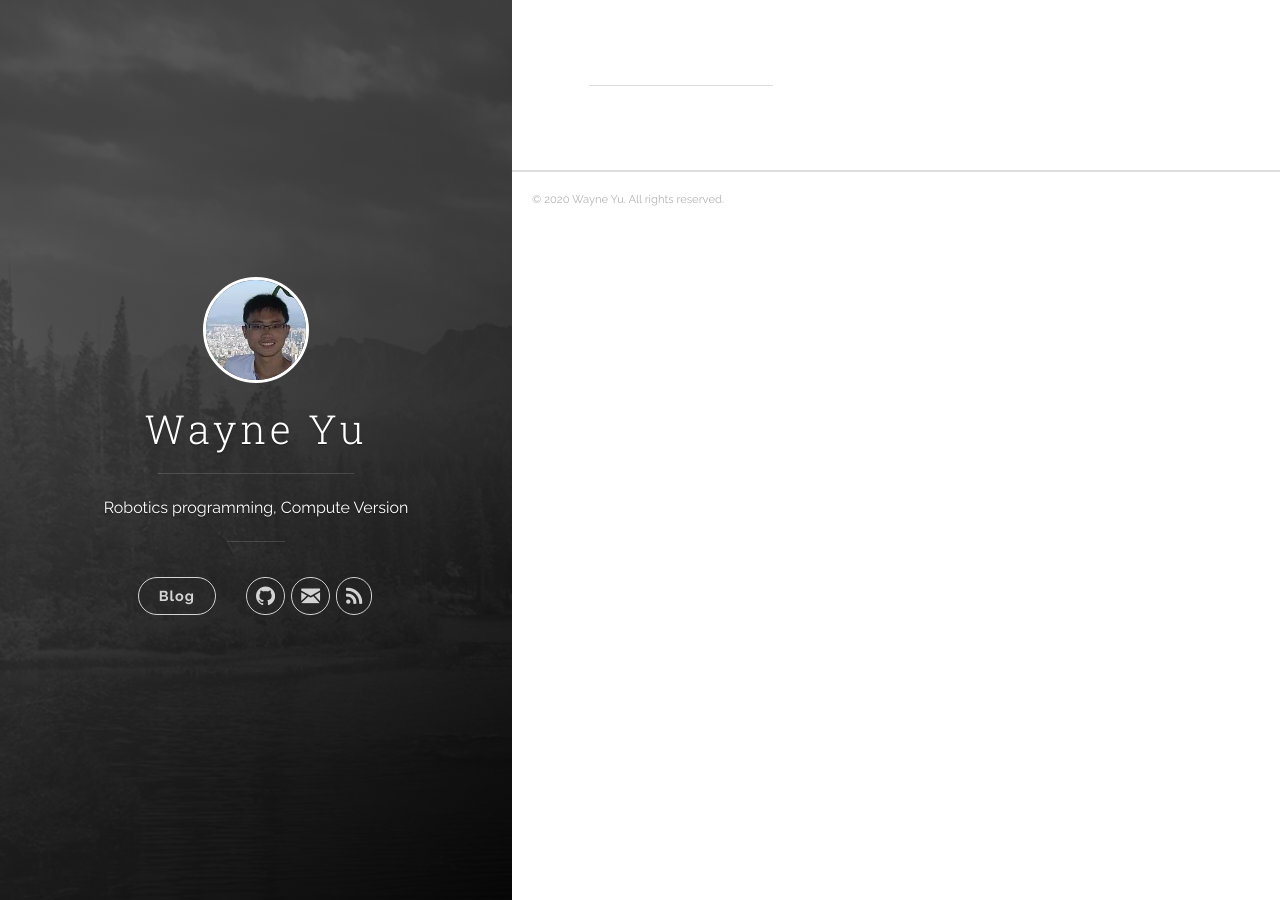
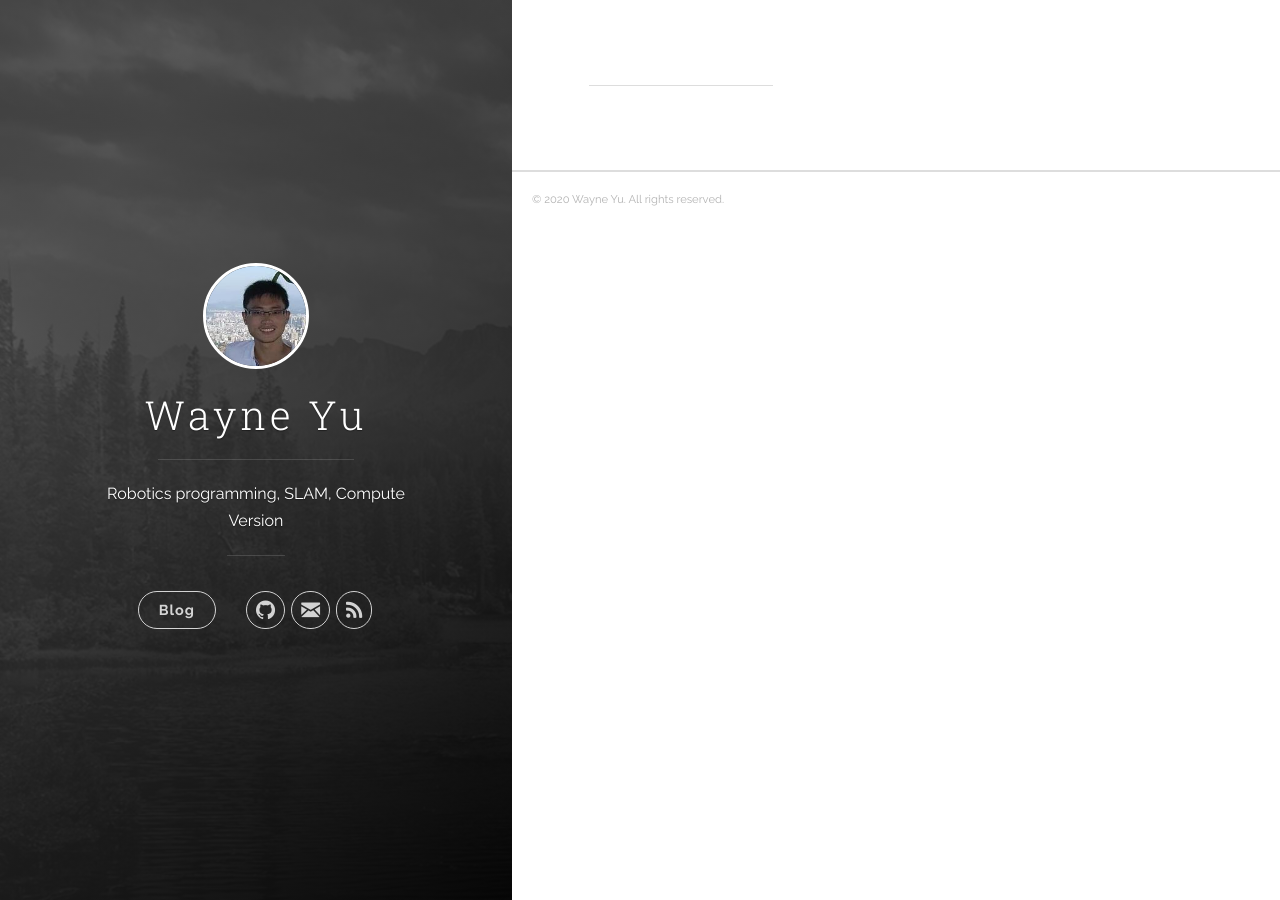
Before and after one commit to WayneYuq/WayneYuq.github.io, a Jekyll site: the page built from index.html, in a window 1280 px wide. Built offline with Jekyll 4.4.1, drawn with Linux system fonts in a browser that asks for light colours; the list of posts is cut into pages by our own code.

Commit message:
Update config

```diff
--- a/_config.yml
+++ b/_config.yml
@@ -1,6 +1,6 @@
 # Site settings
 title: Wayne Yu
-description: 'Robotics programming, Compute Version'
+description: 'Robotics programming, SLAM, Compute Version'
 url: 'https://wayneyuq.github.io'
 baseurl: ''
 # google_analytics: 'UA-XXXXXX-X'
```
